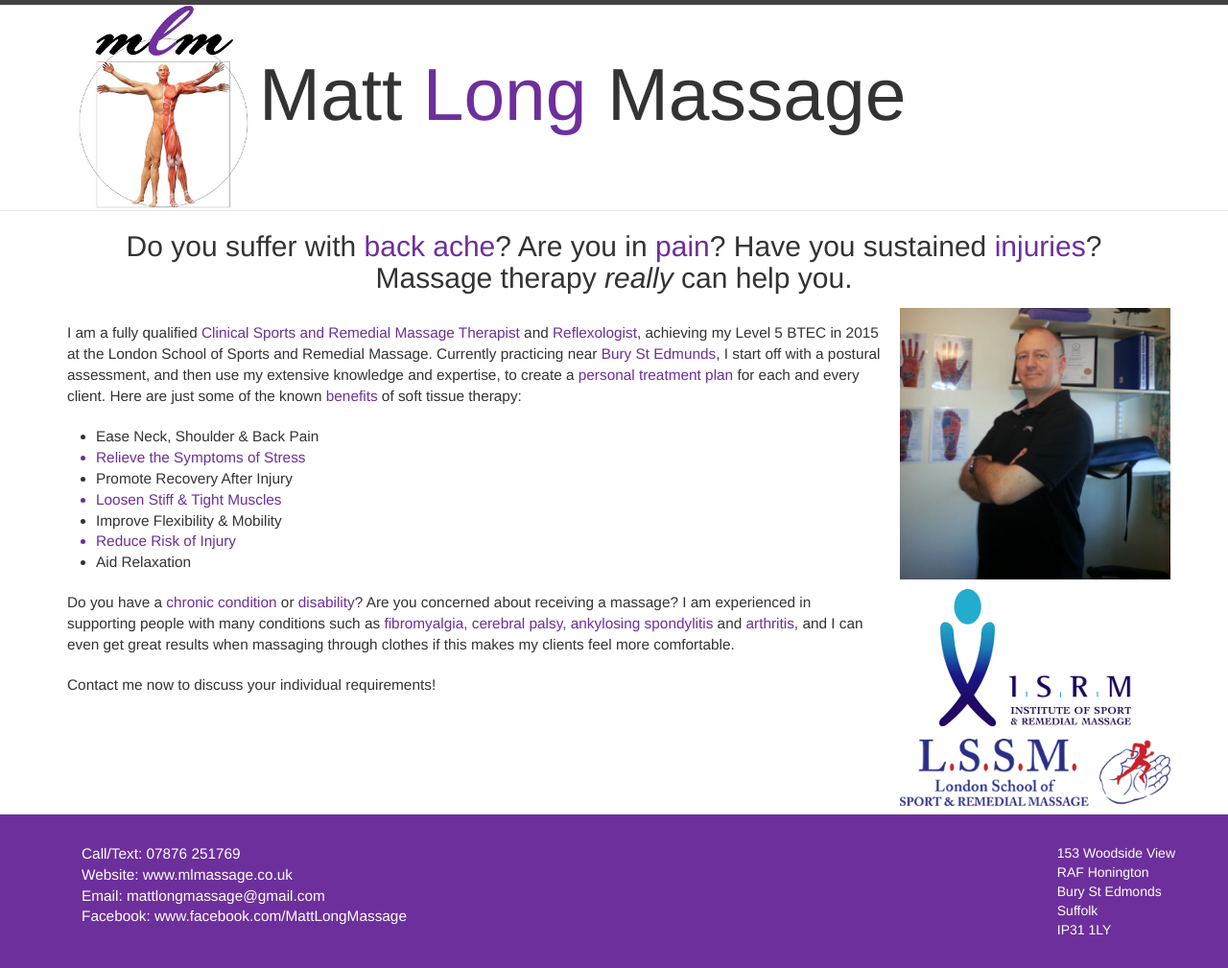
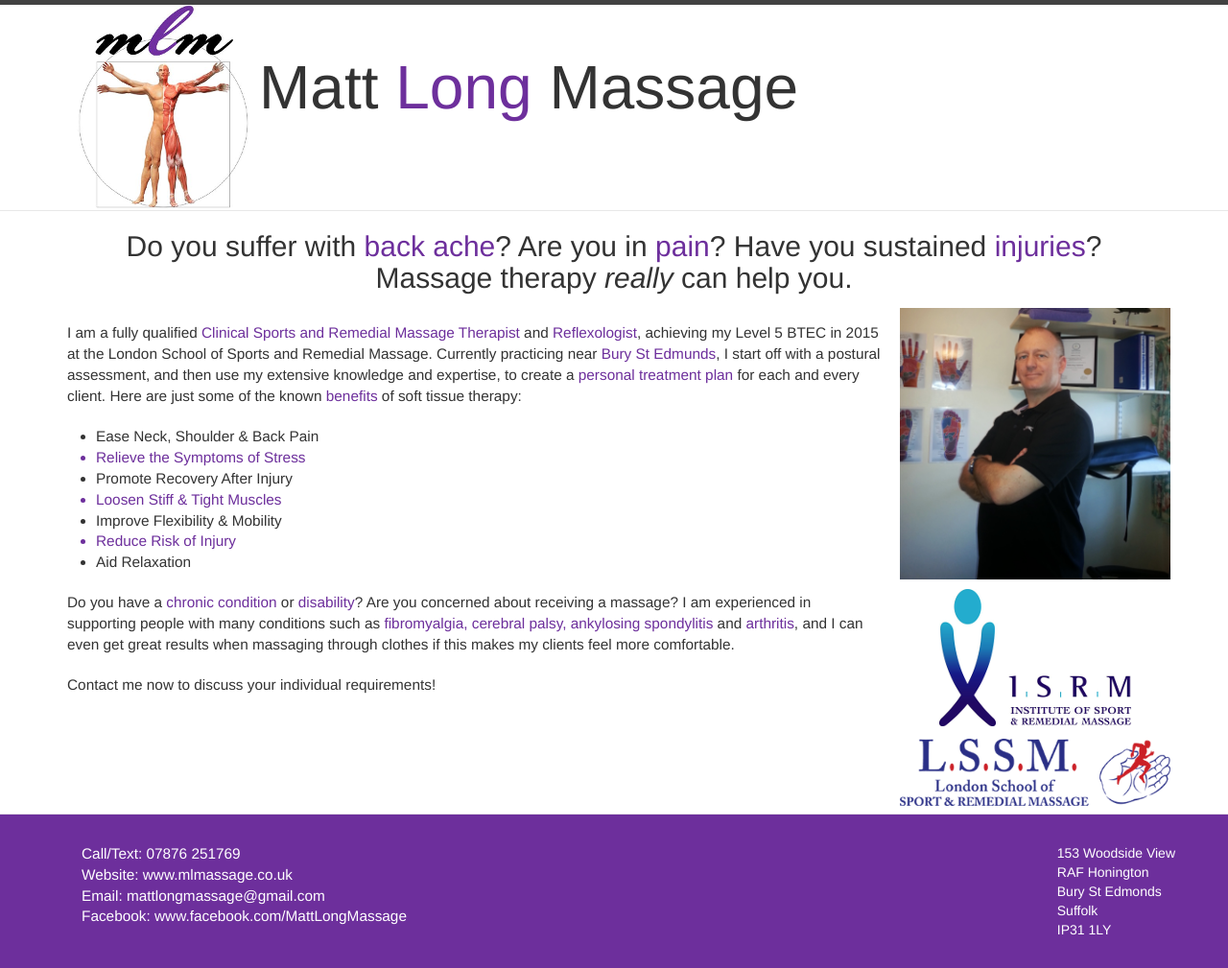
Before and after one commit to PaulBarrett79/mlmassage, a Jekyll site: the page built from index.html, in a window 1280 px wide. Shown: the whole page at 96% size. Built offline with Jekyll 4.4.1, drawn with Linux system fonts in a browser that asks for light colours.

Commit message:
relative URL

```diff
--- a/_config.yml
+++ b/_config.yml
@@ -5,7 +5,7 @@
   Write an awesome description for your new site here. You can edit this
   line in _config.yml. It will appear in your document head meta (for
   Google search results) and in your feed.xml site description.
-baseurl: "" # the subpath of your site, e.g. /blog/
+baseurl: "/mlmassage" # the subpath of your site, e.g. /blog/
 url: "http://www.mlmassage.co.uk" # the base hostname & protocol for your site
 facebook: "www.facebook.com/MattLongMassage"
 
--- a/css/mlm.css
+++ b/css/mlm.css
@@ -3,7 +3,7 @@
 }
 
 .container h1 {
-	font-size:6vw;
+	font-size:5vw;
 }
 .container p, .container ul li {
 	font-size: 1.2vw;
```
